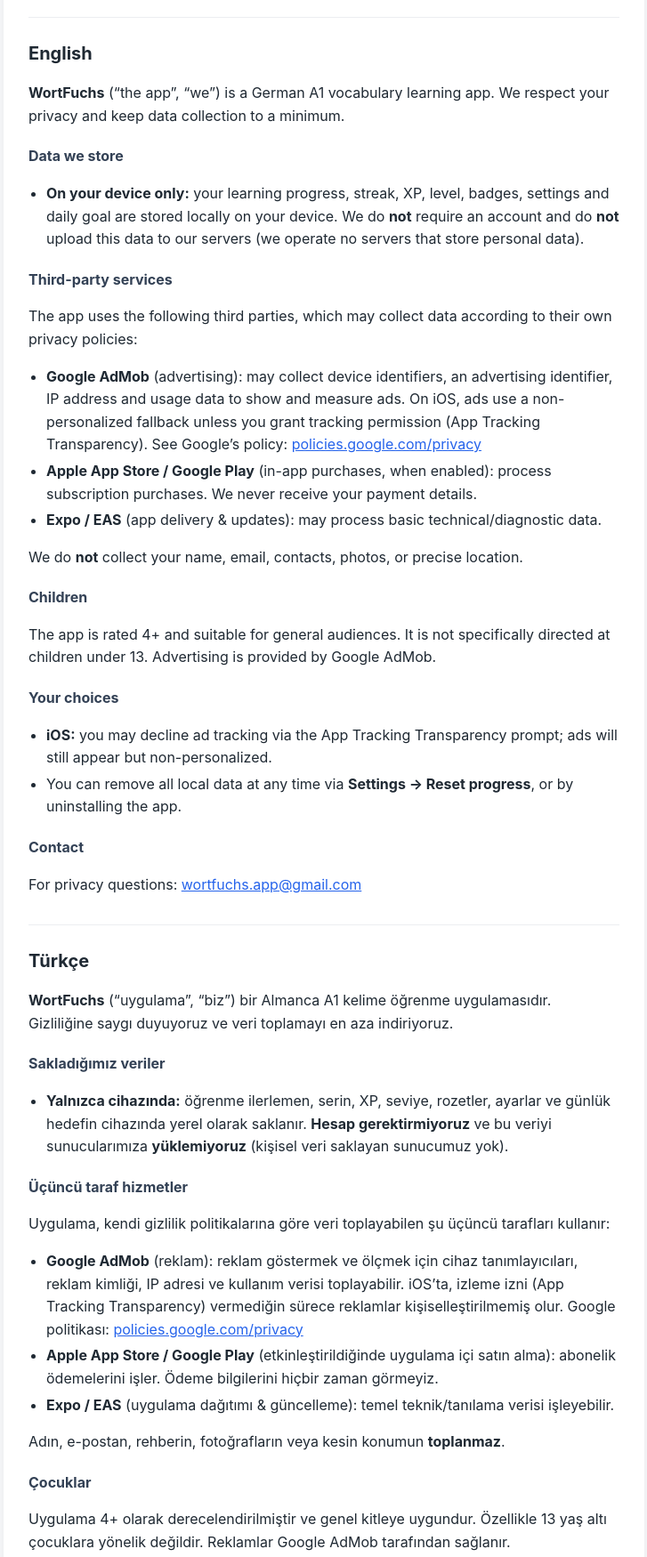
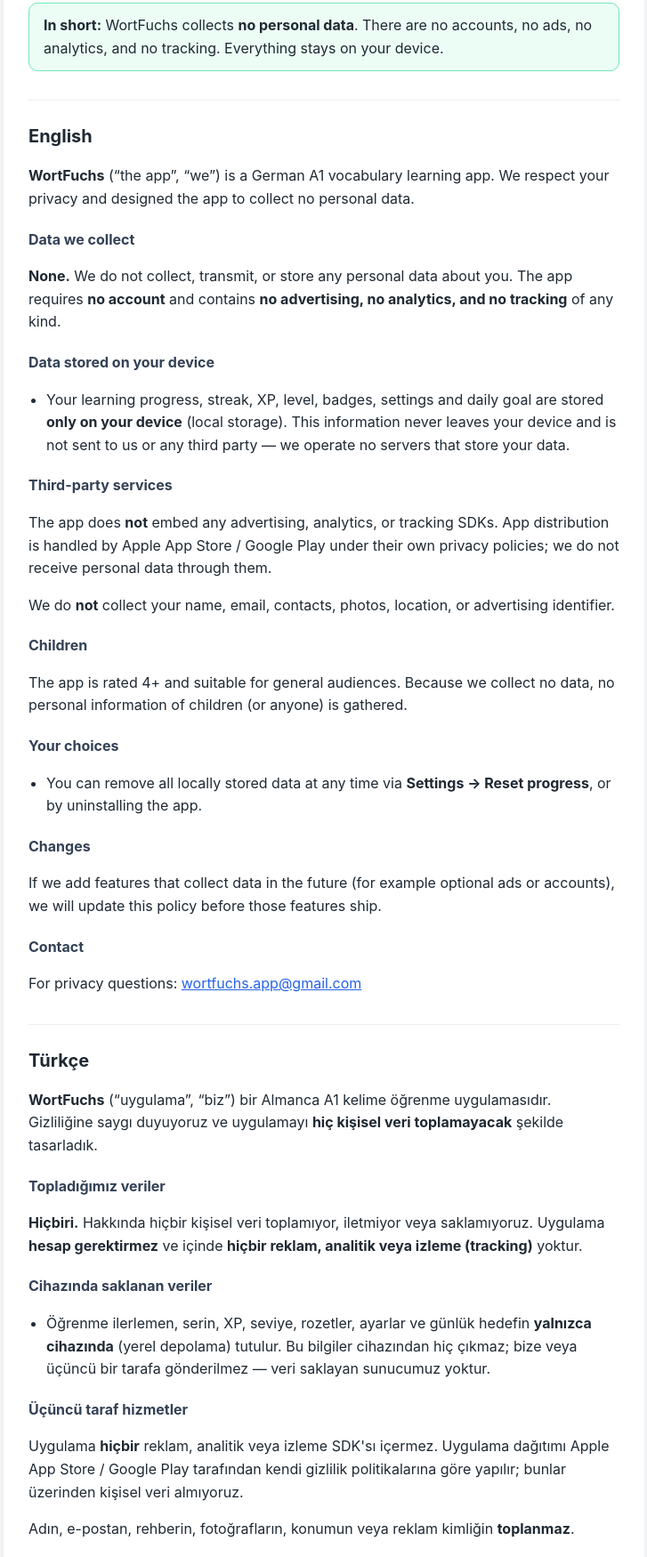
Before and after one commit to okannalkann/wortfuchs, a plain HTML site: page privacy.html in a window 1280 px wide. Shown: the part 169-1919 px from the top of the page at 89% size, without its empty margins (276-1003 px from the left). Drawn offline with Linux system fonts and the light colour scheme.

Commit message:
Update privacy.html

```diff
--- a/privacy.html
+++ b/privacy.html
@@ -22,6 +22,7 @@
   ul { padding-left: 20px; }
   li { margin: 4px 0; }
   .lang-note { color: #64748b; font-size: 13px; }
+  .tldr { background: #ecfdf5; border: 1px solid #6ee7b7; border-radius: 10px; padding: 12px 16px; margin-top: 16px; }
   footer { margin-top: 32px; color: #94a3b8; font-size: 12px; text-align: center; }
 </style>
 </head>
@@ -31,82 +32,87 @@
   <p class="updated">Last updated: 2026-06-08</p>
   <p class="lang-note">English first · Türkçe aşağıda</p>
 
+  <div class="tldr">
+    <strong>In short:</strong> WortFuchs collects <strong>no personal data</strong>. There are no
+    accounts, no ads, no analytics, and no tracking. Everything stays on your device.
+  </div>
+
   <h2>English</h2>
-  <p><strong>WortFuchs</strong> (&ldquo;the app&rdquo;, &ldquo;we&rdquo;) is a German A1 vocabulary learning
-  app. We respect your privacy and keep data collection to a minimum.</p>
+  <p><strong>WortFuchs</strong> (&ldquo;the app&rdquo;, &ldquo;we&rdquo;) is a German A1 vocabulary
+  learning app. We respect your privacy and designed the app to collect no personal data.</p>
 
-  <h3>Data we store</h3>
+  <h3>Data we collect</h3>
+  <p><strong>None.</strong> We do not collect, transmit, or store any personal data about you. The
+  app requires <strong>no account</strong> and contains <strong>no advertising, no analytics, and
+  no tracking</strong> of any kind.</p>
+
+  <h3>Data stored on your device</h3>
   <ul>
-    <li><strong>On your device only:</strong> your learning progress, streak, XP, level, badges,
-    settings and daily goal are stored locally on your device. We do <strong>not</strong> require an
-    account and do <strong>not</strong> upload this data to our servers (we operate no servers that
-    store personal data).</li>
+    <li>Your learning progress, streak, XP, level, badges, settings and daily goal are stored
+    <strong>only on your device</strong> (local storage). This information never leaves your device
+    and is not sent to us or any third party — we operate no servers that store your data.</li>
   </ul>
 
   <h3>Third-party services</h3>
-  <p>The app uses the following third parties, which may collect data according to their own
-  privacy policies:</p>
-  <ul>
-    <li><strong>Google AdMob</strong> (advertising): may collect device identifiers, an advertising
-    identifier, IP address and usage data to show and measure ads. On iOS, ads use a
-    non-personalized fallback unless you grant tracking permission (App Tracking Transparency).
-    See Google&rsquo;s policy: <a href="https://policies.google.com/privacy">policies.google.com/privacy</a></li>
-    <li><strong>Apple App Store / Google Play</strong> (in-app purchases, when enabled): process
-    subscription purchases. We never receive your payment details.</li>
-    <li><strong>Expo / EAS</strong> (app delivery &amp; updates): may process basic technical/diagnostic data.</li>
-  </ul>
-  <p>We do <strong>not</strong> collect your name, email, contacts, photos, or precise location.</p>
+  <p>The app does <strong>not</strong> embed any advertising, analytics, or tracking SDKs. App
+  distribution is handled by Apple App Store / Google Play under their own privacy policies; we do
+  not receive personal data through them.</p>
+  <p>We do <strong>not</strong> collect your name, email, contacts, photos, location, or advertising
+  identifier.</p>
 
   <h3>Children</h3>
-  <p>The app is rated 4+ and suitable for general audiences. It is not specifically directed at
-  children under 13. Advertising is provided by Google AdMob.</p>
+  <p>The app is rated 4+ and suitable for general audiences. Because we collect no data, no personal
+  information of children (or anyone) is gathered.</p>
 
   <h3>Your choices</h3>
   <ul>
-    <li><strong>iOS:</strong> you may decline ad tracking via the App Tracking Transparency prompt;
-    ads will still appear but non-personalized.</li>
-    <li>You can remove all local data at any time via <strong>Settings &rarr; Reset progress</strong>,
-    or by uninstalling the app.</li>
+    <li>You can remove all locally stored data at any time via
+    <strong>Settings &rarr; Reset progress</strong>, or by uninstalling the app.</li>
   </ul>
+
+  <h3>Changes</h3>
+  <p>If we add features that collect data in the future (for example optional ads or accounts), we
+  will update this policy before those features ship.</p>
 
   <h3>Contact</h3>
   <p>For privacy questions: <a href="mailto:wortfuchs.app@gmail.com">wortfuchs.app@gmail.com</a></p>
 
   <h2>Türkçe</h2>
   <p><strong>WortFuchs</strong> (&ldquo;uygulama&rdquo;, &ldquo;biz&rdquo;) bir Almanca A1 kelime
-  öğrenme uygulamasıdır. Gizliliğine saygı duyuyoruz ve veri toplamayı en aza indiriyoruz.</p>
+  öğrenme uygulamasıdır. Gizliliğine saygı duyuyoruz ve uygulamayı <strong>hiç kişisel veri
+  toplamayacak</strong> şekilde tasarladık.</p>
 
-  <h3>Sakladığımız veriler</h3>
+  <h3>Topladığımız veriler</h3>
+  <p><strong>Hiçbiri.</strong> Hakkında hiçbir kişisel veri toplamıyor, iletmiyor veya
+  saklamıyoruz. Uygulama <strong>hesap gerektirmez</strong> ve içinde <strong>hiçbir reklam,
+  analitik veya izleme (tracking)</strong> yoktur.</p>
+
+  <h3>Cihazında saklanan veriler</h3>
   <ul>
-    <li><strong>Yalnızca cihazında:</strong> öğrenme ilerlemen, serin, XP, seviye, rozetler, ayarlar
-    ve günlük hedefin cihazında yerel olarak saklanır. <strong>Hesap gerektirmiyoruz</strong> ve bu
-    veriyi sunucularımıza <strong>yüklemiyoruz</strong> (kişisel veri saklayan sunucumuz yok).</li>
+    <li>Öğrenme ilerlemen, serin, XP, seviye, rozetler, ayarlar ve günlük hedefin
+    <strong>yalnızca cihazında</strong> (yerel depolama) tutulur. Bu bilgiler cihazından hiç
+    çıkmaz; bize veya üçüncü bir tarafa gönderilmez — veri saklayan sunucumuz yoktur.</li>
   </ul>
 
   <h3>Üçüncü taraf hizmetler</h3>
-  <p>Uygulama, kendi gizlilik politikalarına göre veri toplayabilen şu üçüncü tarafları kullanır:</p>
-  <ul>
-    <li><strong>Google AdMob</strong> (reklam): reklam göstermek ve ölçmek için cihaz
-    tanımlayıcıları, reklam kimliği, IP adresi ve kullanım verisi toplayabilir. iOS&rsquo;ta, izleme
-    izni (App Tracking Transparency) vermediğin sürece reklamlar kişiselleştirilmemiş olur.
-    Google politikası: <a href="https://policies.google.com/privacy">policies.google.com/privacy</a></li>
-    <li><strong>Apple App Store / Google Play</strong> (etkinleştirildiğinde uygulama içi satın
-    alma): abonelik ödemelerini işler. Ödeme bilgilerini hiçbir zaman görmeyiz.</li>
-    <li><strong>Expo / EAS</strong> (uygulama dağıtımı &amp; güncelleme): temel teknik/tanılama verisi işleyebilir.</li>
-  </ul>
-  <p>Adın, e-postan, rehberin, fotoğrafların veya kesin konumun <strong>toplanmaz</strong>.</p>
+  <p>Uygulama <strong>hiçbir</strong> reklam, analitik veya izleme SDK'sı içermez. Uygulama dağıtımı
+  Apple App Store / Google Play tarafından kendi gizlilik politikalarına göre yapılır; bunlar
+  üzerinden kişisel veri almıyoruz.</p>
+  <p>Adın, e-postan, rehberin, fotoğrafların, konumun veya reklam kimliğin <strong>toplanmaz</strong>.</p>
 
   <h3>Çocuklar</h3>
-  <p>Uygulama 4+ olarak derecelendirilmiştir ve genel kitleye uygundur. Özellikle 13 yaş altı
-  çocuklara yönelik değildir. Reklamlar Google AdMob tarafından sağlanır.</p>
+  <p>Uygulama 4+ olarak derecelendirilmiştir ve genel kitleye uygundur. Hiç veri toplamadığımız
+  için çocukların (veya herhangi birinin) kişisel bilgisi de toplanmaz.</p>
 
   <h3>Seçeneklerin</h3>
   <ul>
-    <li><strong>iOS:</strong> App Tracking Transparency ekranında izleme iznini reddedebilirsin;
-    reklamlar yine çıkar ama kişiselleştirilmez.</li>
-    <li>Tüm yerel veriyi istediğin an <strong>Ayarlar &rarr; İlerlemeyi sıfırla</strong> ile veya
-    uygulamayı kaldırarak silebilirsin.</li>
+    <li>Cihazda saklanan tüm veriyi istediğin an <strong>Ayarlar &rarr; İlerlemeyi sıfırla</strong>
+    ile veya uygulamayı kaldırarak silebilirsin.</li>
   </ul>
+
+  <h3>Değişiklikler</h3>
+  <p>İleride veri toplayan bir özellik eklersek (örneğin isteğe bağlı reklam veya hesap), o
+  özellikler yayınlanmadan önce bu politikayı güncelleriz.</p>
 
   <h3>İletişim</h3>
   <p>Gizlilik soruları için: <a href="mailto:wortfuchs.app@gmail.com">wortfuchs.app@gmail.com</a></p>
```
